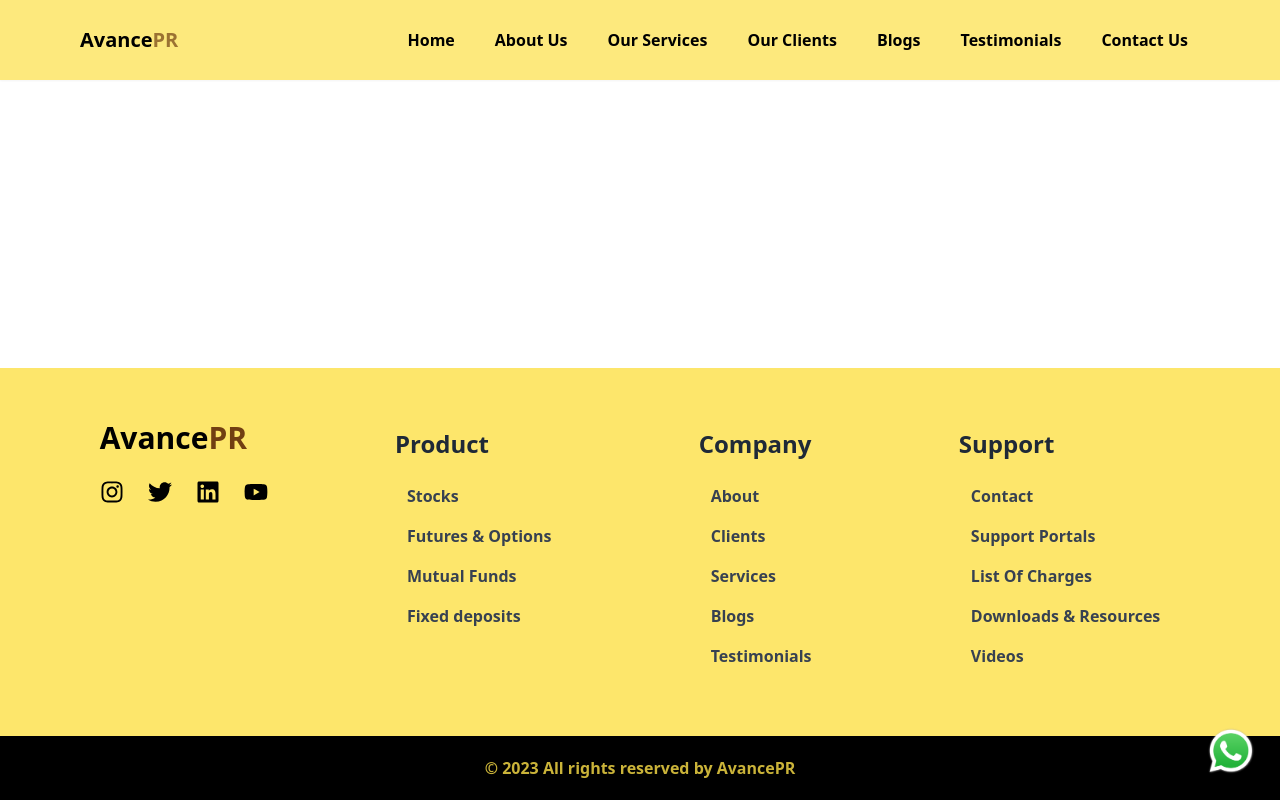
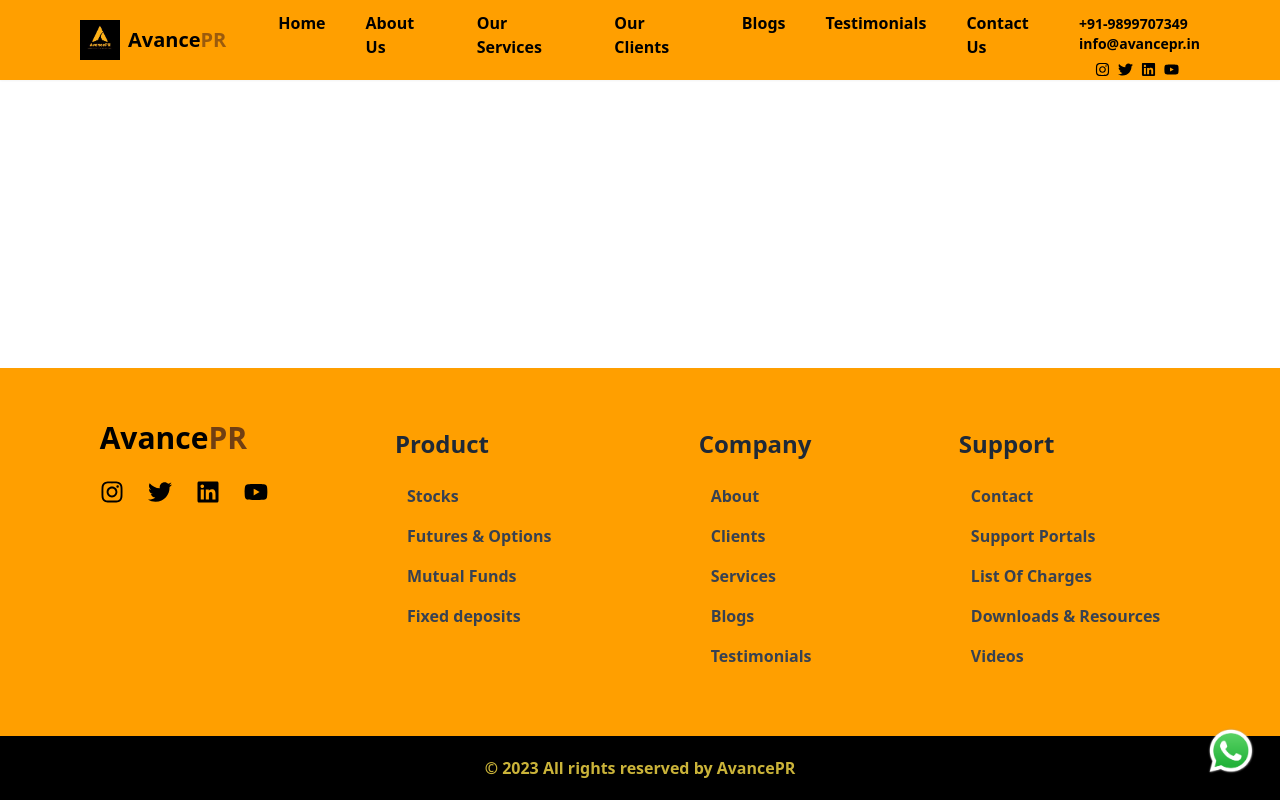
Before and after one commit to uplifters-project/avancepr, a Next.js app: page / in a window 1280 px wide. Built offline with nearby package versions, Linux system fonts and the light colour scheme.

Commit message:
Added the Navbar roughly

```diff
--- a/src/pages/components/footer.js
+++ b/src/pages/components/footer.js
@@ -7,7 +7,7 @@ import { FaYoutube } from "react-icons/fa";
 function Footer() {
 	return (
 		<>
-			<div className="bg-yellow-300/80 h-1/2 w-full flex md:flex-row flex-col justify-around items-start p-10">
+			<div className="h-1/2 w-full flex md:flex-row flex-col justify-around items-start p-10 bg-[#FF9F00]">
 				<div className="p-3 ">
 					<ul>
 						<p className="text-black font-bold text-3xl pb-6">
--- a/src/pages/components/header.js
+++ b/src/pages/components/header.js
@@ -1,18 +1,27 @@
 import React, { useState } from "react";
 import { Transition } from "@headlessui/react";
 import { Link } from "react-scroll";
+
+import { FaInstagram } from "react-icons/fa";
+import { FaTwitter } from "react-icons/fa";
+import { FaLinkedin } from "react-icons/fa";
+import { FaYoutube } from "react-icons/fa";
 import Image from "next/image";
-// import Logo from "../public/Logo.jpg";
+
+
 
 function Navbar() {
 	const [isOpen, setIsOpen] = useState(false);
 	return (
 		<div>
-			<nav className=" shadow-sm fixed w-full z-10 bg-yellow-300/70">
+			<nav className=" shadow-sm fixed w-full z-10 bg-[#FF9F00]">
 				<div className="w-full">
 					<div className="flex items-center h-20 w-full">
 						<div className="flex items-center  mx-20  justify-between w-full">
 							<div className="flex justify-center items-center flex-shrink-0 ">
+							    <div className="mr-2">
+                                  <Image src={"/Logo.jpg"} alt="Logo" width={40} height={40} />
+                                </div>
 								<h1 className=" font-bold text-xl cursor-pointer">
 									Avance<span className="text-yellow-900/70">PR</span>
 								</h1>
@@ -91,10 +100,24 @@ function Navbar() {
 									>
 										Contact Us
 									</Link>
+
+									<Link>
+									  <div>
+                                        <p className="cursor-pointer text-black font-semibold text-sm text-black hover:text-white hover:underline font-medium">+91-9899707349</p>
+                                        <p className="cursor-pointer text-black font-semibold text-sm text-black hover:text-white hover:underline font-medium"> info@avancepr.in</p>
+										<div className="flex space-x-2 mt-2 px-4">
+							                <FaInstagram className="text-2xl cursor-pointer hover:text-white" size={15} />
+							                <FaTwitter className="text-2xl cursor-pointer hover:text-white" size={15}/>
+							                <FaLinkedin className="text-2xl cursor-pointer hover:text-white"size={15} />
+							                <FaYoutube className="text-2xl cursor-pointer hover:text-white" size={15} />
+						                </div>
+                                      </div>
+
+									</Link>
 								</div>
 							</div>
 						</div>
-						<div className="mr-10 flex md:hidden ">
+						<div className="mr-12 flex md:hidden ">
 							<button
 								onClick={() => setIsOpen(!isOpen)}
 								type="button"
@@ -151,7 +174,7 @@ function Navbar() {
 					leaveTo="opacity-0 scale-95"
 				>
 					{(ref) => (
-						<div className="md:hidden" id="mobile-menu">
+						<div className="md:10" id="mobile-menu">
 							<div
 								ref={ref}
 								className="bg-white-300/70 px-2 pt-2 pb-3 space-y-1 sm:px-3"
--- a/src/styles/globals.css
+++ b/src/styles/globals.css
@@ -1,3 +1,7 @@
 @tailwind base;
 @tailwind components;
 @tailwind utilities;
+
+.custom-bg-color {
+    background-color: #FE9E0D;
+  }
```
